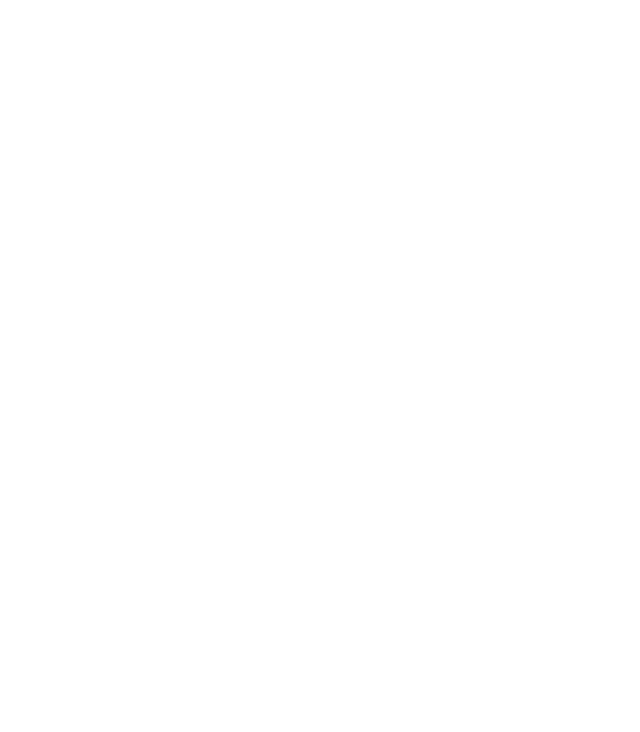
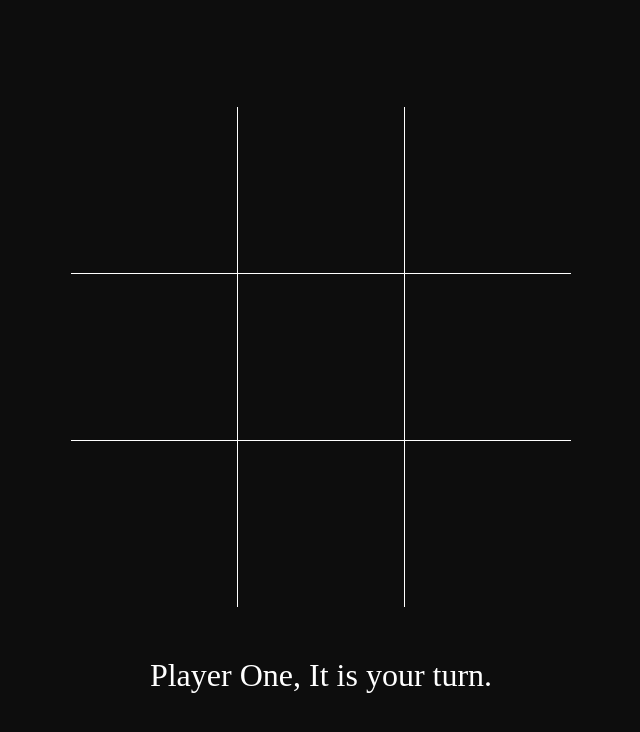
Before and after one commit to FESOO1/Tic-Tac-Toe, a plain HTML site: page index.html in a window 1280 px wide. Shown: the whole page, without its empty margins (319-959 px from the left). Drawn offline with Linux system fonts and the light colour scheme; a web font is replaced by a local one.

Commit message:
Working on it.

```diff
--- a/index.html
+++ b/index.html
@@ -3,10 +3,24 @@
 <head>
     <meta charset="UTF-8">
     <meta name="viewport" content="width=device-width, initial-scale=1.0">
-    <title>Document</title>
+    <title>Tic Tac Toe Game - Enjoy.</title>
     <link rel="stylesheet" href="./styles/main.css">
 </head>
 <body>
+    <div class="game-container">
+        <div class="ttt-game">
+            <button type="button" value="1" class="ttt-game-box"></button>
+            <button type="button" value="2" class="ttt-game-box"></button>
+            <button type="button" value="3" class="ttt-game-box"></button>
+            <button type="button" value="4" class="ttt-game-box"></button>
+            <button type="button" value="5" class="ttt-game-box"></button>
+            <button type="button" value="6" class="ttt-game-box"></button>
+            <button type="button" value="7" class="ttt-game-box"></button>
+            <button type="button" value="8" class="ttt-game-box"></button>
+            <button type="button" value="9" class="ttt-game-box"></button>
+        </div>
+        <div class="ttt-game-turn">Player One, It is your turn.</div>
+    </div>
 
     <script src="./scripts/main.js"></script>
 </body>
--- a/scripts/main.js
+++ b/scripts/main.js
@@ -0,0 +1,47 @@
+const tttGameButtons = document.querySelectorAll('.ttt-game-box');
+const turnText = document.querySelector('.ttt-game-turn');
+const playerOne = 'X';
+const playerOnePosition = [];
+const playerTwo = '0';
+const playerTwoPosition = [];
+let currentPlayer;
+let turnCounter = 0;
+let clickCounter = 0;
+let isPlayerOneTurn = false;
+const winningPositions = ['123', '456','789','147','258','369','159','357'];
+
+// START THE GAME
+
+for (let i = 0; i < tttGameButtons.length; i++) {
+    // CHANGING THE TURN
+    tttGameButtons[i].addEventListener('click', () => {
+        if (isPlayerOneTurn === false) {
+            currentPlayer = 'X'
+            tttGameButtons[i].textContent = currentPlayer;
+            playerOnePosition.push(tttGameButtons[i].value);
+
+            isPlayerOneTurn = true;
+        } else {
+            currentPlayer = '0';
+            tttGameButtons[i].textContent = currentPlayer;
+            playerTwoPosition.push(tttGameButtons[i].value);
+
+            isPlayerOneTurn = false;
+        };
+        console.log(playerOnePosition, playerTwoPosition);
+        checkingWinningCondition();
+    });
+};
+
+
+// CHECKING WHETHER A USER WON THE GAME OR NOT
+
+function checkingWinningCondition() {
+    for (const winningPosition of winningPositions) {
+        if (playerOnePosition.includes(winningPosition)) {
+            console.log('You won the game.')
+        } else {
+            console.log('Keep going');
+        };
+    };
+};
--- a/styles/main.css
+++ b/styles/main.css
@@ -0,0 +1,58 @@
+@import url('https://fonts.googleapis.com/css2?family=Parkinsans:wght@300..800&display=swap');
+
+:root {
+    --f-all: "Parkinsans", serif;
+}
+
+* {
+    padding: 0;
+    margin: 0;
+    box-sizing: border-box;
+    font-family: var(--f-all);
+}
+
+body {
+    background-color: rgb(13,13,13);
+}
+
+/* GAME CONTAINER */
+
+.game-container {
+    padding-block: 50px;
+    min-height: 100vh;
+    display: flex;
+    flex-direction: column;
+    justify-content: center;
+    align-items: center;
+    row-gap: 50px;
+}
+
+/* TTT GAME */
+
+.ttt-game {
+    width: 500px;
+    height: 500px;
+    display: grid;
+    grid-template-columns: repeat(3, 1fr);
+    grid-template-rows: repeat(3, 1fr);
+    gap: 1px;
+    background-color: white;
+}
+
+/* TTT GAME BOX */
+
+.ttt-game-box {
+    background-color: rgb(13,13,13);
+    border: 0;
+    cursor: pointer;
+    outline: none;
+    color: white;
+    font-size: 6rem;
+}
+
+/* TTT GAME TURN */
+
+.ttt-game-turn {
+    color: white;
+    font-size: 2rem;
+}
```
